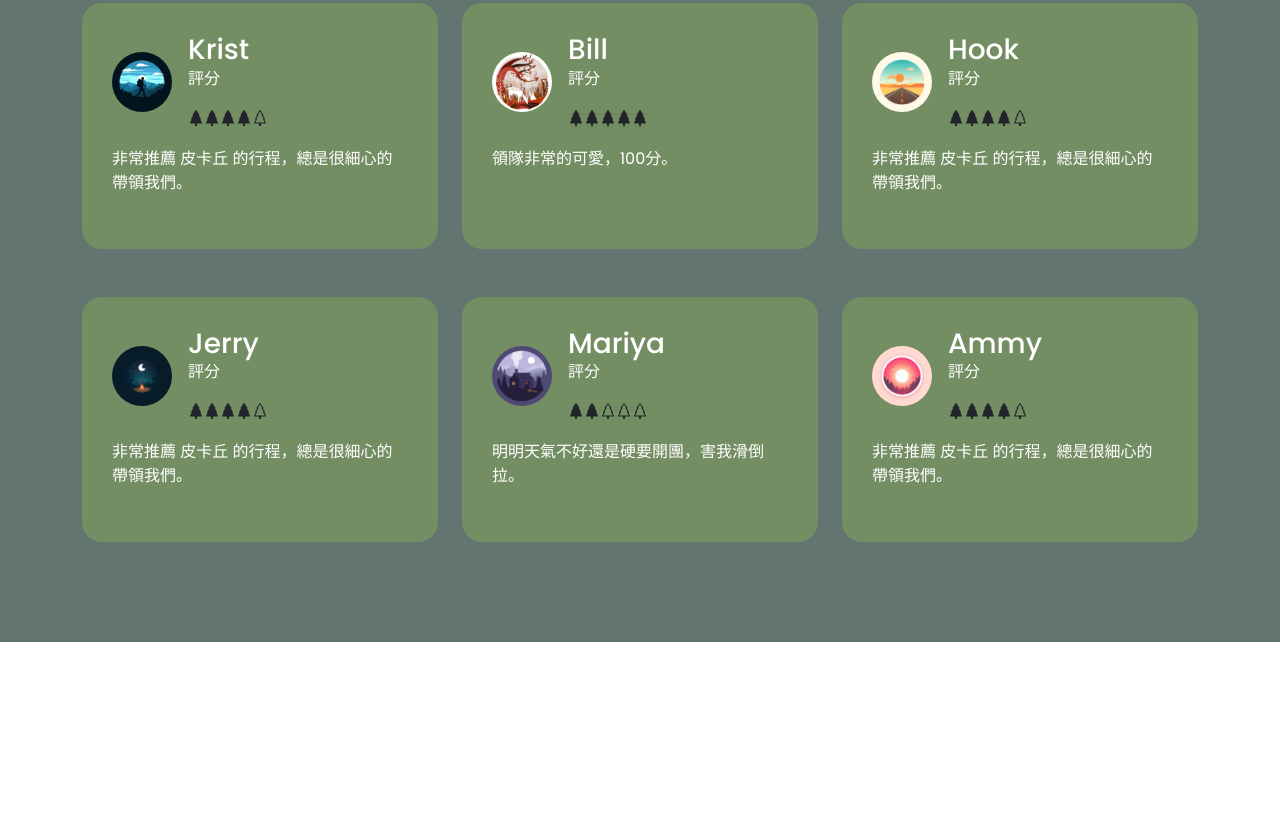
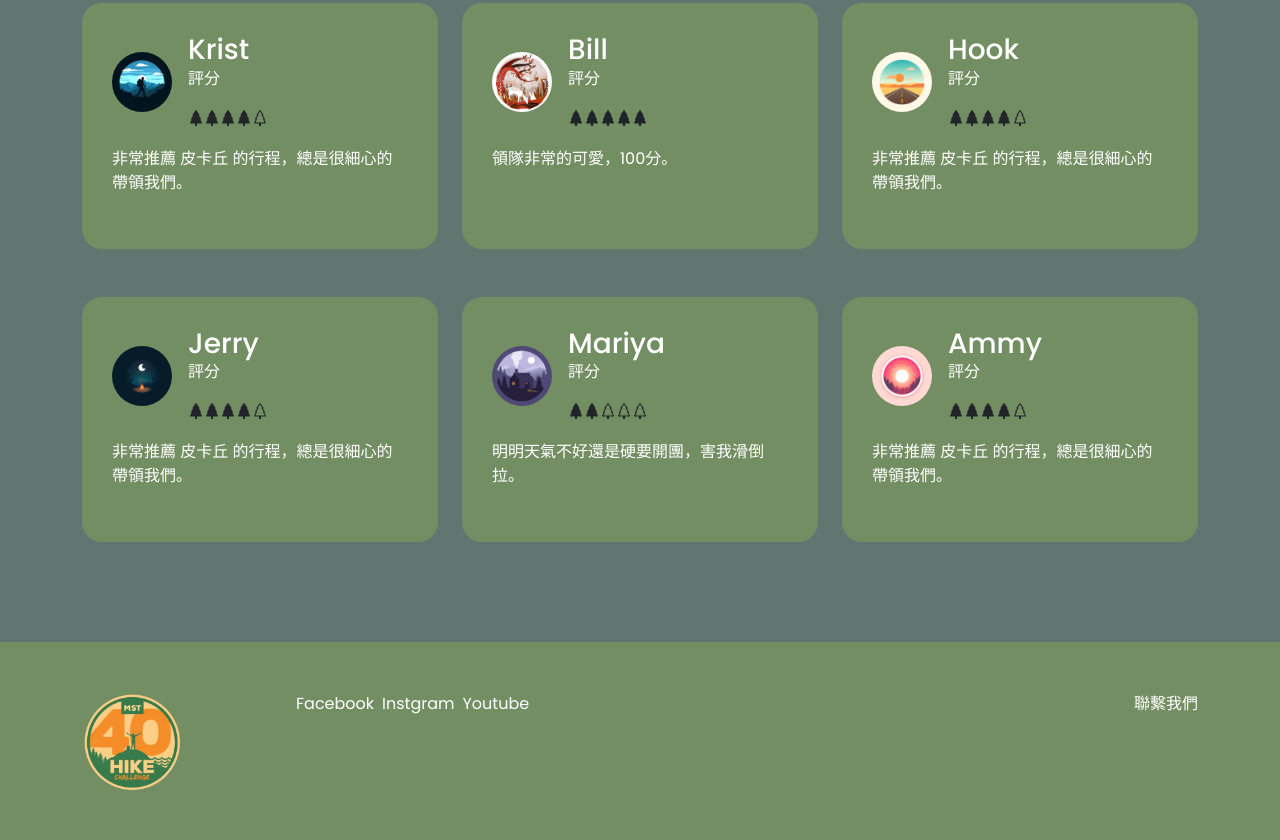
Before and after one commit to KrisTxDoG/Hiking-website, a plain HTML site: page index.html in a window 1280 px wide. Shown: the part 2559-3399 px from the top of the page. Before the commit the page ends 3201 px from the top, so only its background shows below. Drawn offline with Linux system fonts and the light colour scheme; files whose address does not match are found by name.

Commit message:
Add footer

```diff
--- a/index.html
+++ b/index.html
@@ -378,6 +378,29 @@
 
         </section>
 
+        <footer class="site-footer">
+            <div class="container">
+                <div class="row">
+                    <div class="col-sm-2 align-content-center mb-5 pd-2">
+                        <div>
+                            <img src="./img/登山logo.webp" alt="" class="img-fluid" style="width: 100px; height:100px">
+                        </div>
+                    </div>
+                    <div class="col-sm-10">
+                        <ul class="footer-menu d-flex flex-wrap ms-4">
+                            <li class="footer-menu-item pe-2"><a href="#" class="site-footer-link">Facebook</a></li>
+                            <li class="footer-menu-item pe-2"><a href="#" class="site-footer-link">Instgram</a></li>
+                            <li class="footer-menu-item pe-2"><a href="#" class="site-footer-link">Youtube</a></li>
+                            <li class="footer-menu-item ms-auto"><a href="#" class="site-footer-link">聯繫我們</a></li>
+
+                        </ul>
+                    </div>
+                </div>
+            </div>
+        </footer>
+
+
+
 
 
 
```
Also changed, not shown: 1 other file.
